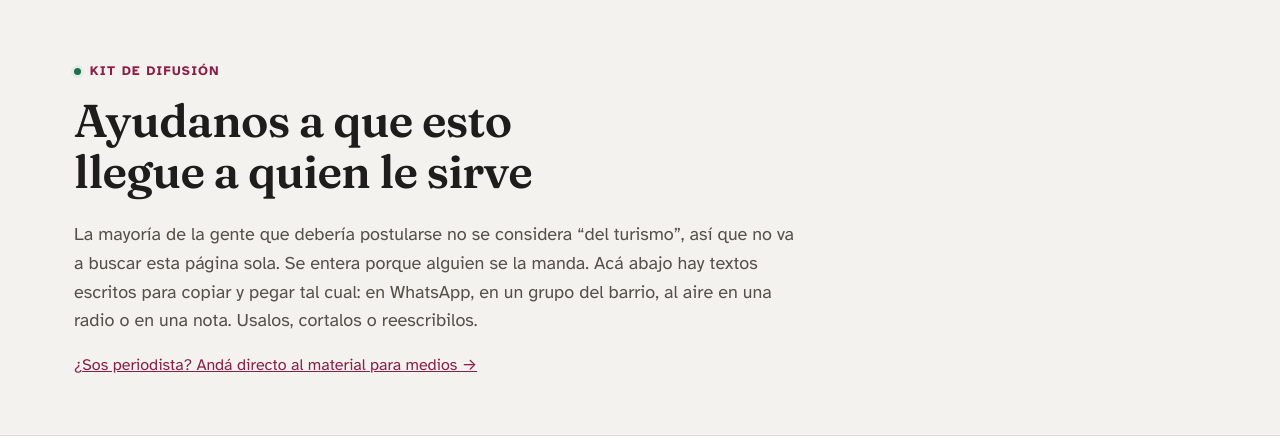
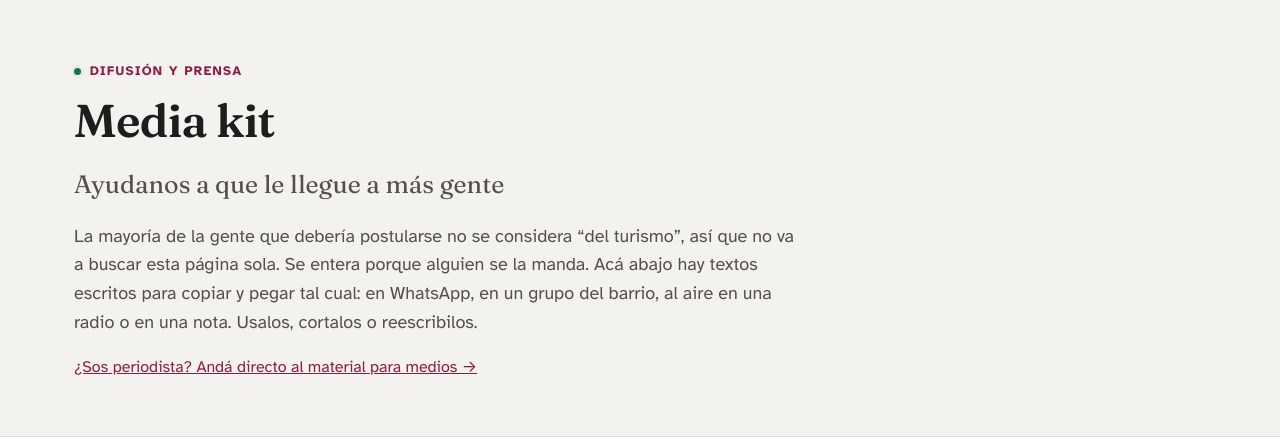
Before and after one commit to leanchoi/esquel-destino, a PHP site: page /media-kit.php in a window 1280 px wide. Shown: the part 81-525 px from the top of the page. Run offline with PHP 8.4, Linux system fonts and the light colour scheme.

Commit message:
Rename the media kit page to match the nav
The nav said Media kit while the page still opened on "Ayudanos a que
esto llegue a quien le sirve", so the two did not line up. The name is
now the heading and the ask became the subtitle under it, which keeps
the invitation without leaving the page unnamed. Browser title follows.

```diff
--- a/assets/css/style.css
+++ b/assets/css/style.css
@@ -600,6 +600,9 @@ input:focus, select:focus, textarea:focus { outline: none; border-color: var(--b
    ========================================================================== */
 .page-hero { padding: 56px 0 40px; border-bottom: 1px solid var(--line); }
 .page-hero h1 { font-size: clamp(30px, 4.5vw, 46px); max-width: 20ch; }
+/* Bajada del título: más grande que el cuerpo, para que se lea como subtítulo
+   y no como el primer párrafo. */
+.page-sub { font-size: clamp(20px, 2.4vw, 25px); font-family: var(--font-display); color: var(--ink-2); margin: -6px 0 18px; max-width: 30ch; }
 .page-hero .lede { font-size: 18px; color: var(--ink-2); max-width: 62ch; }
 
 .mk-grid { display: grid; grid-template-columns: repeat(3, 1fr); gap: 18px; margin-bottom: 56px; }
--- a/media-kit.php
+++ b/media-kit.php
@@ -2,7 +2,7 @@
 require_once __DIR__ . '/includes/config.php';
 require_once __DIR__ . '/includes/helpers.php';
 
-$pageTitle = 'Pasá la voz · Esquel LAB — kit de difusión y prensa';
+$pageTitle = 'Media kit · Esquel LAB';
 $pageDescription = 'Textos listos para copiar y compartir sobre Esquel LAB, los datos del programa, cómo se eligen los participantes, gacetilla para medios y logos para descargar.';
 $activeNav = 'prensa';
 $abierta = convocatoria_abierta();
@@ -11,8 +11,9 @@ require __DIR__ . '/includes/header.php';
 
 <section class="page-hero">
   <div class="container">
-    <span class="eyebrow"><span class="dot"></span> Kit de difusión</span>
-    <h1>Ayudanos a que esto llegue a quien le sirve</h1>
+    <span class="eyebrow"><span class="dot"></span> Difusión y prensa</span>
+    <h1>Media kit</h1>
+    <p class="page-sub">Ayudanos a que le llegue a más gente</p>
     <p class="lede">
       La mayoría de la gente que debería postularse no se considera “del turismo”, así que no va a
       buscar esta página sola. Se entera porque alguien se la manda. Acá abajo hay textos escritos
```
